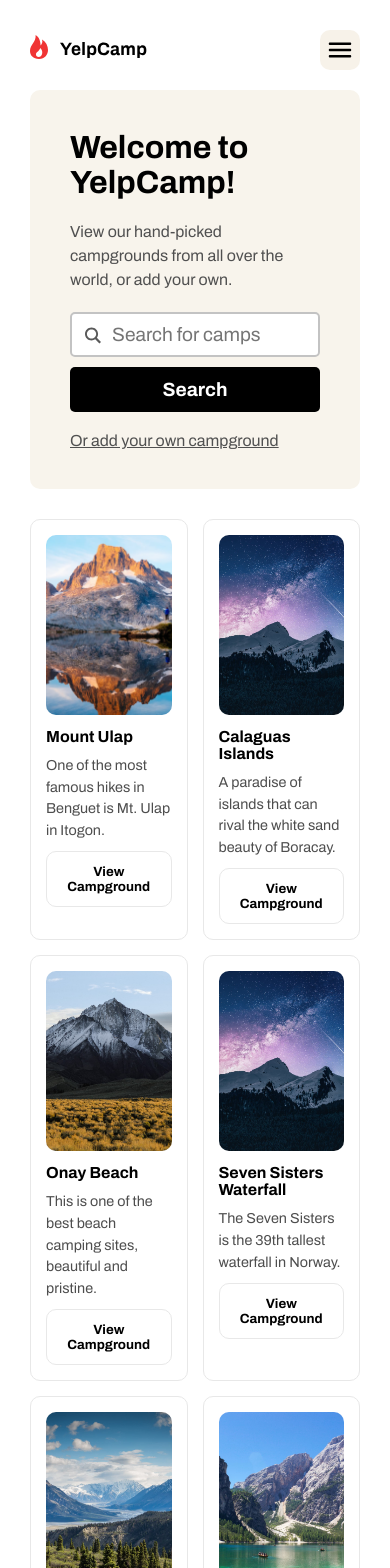
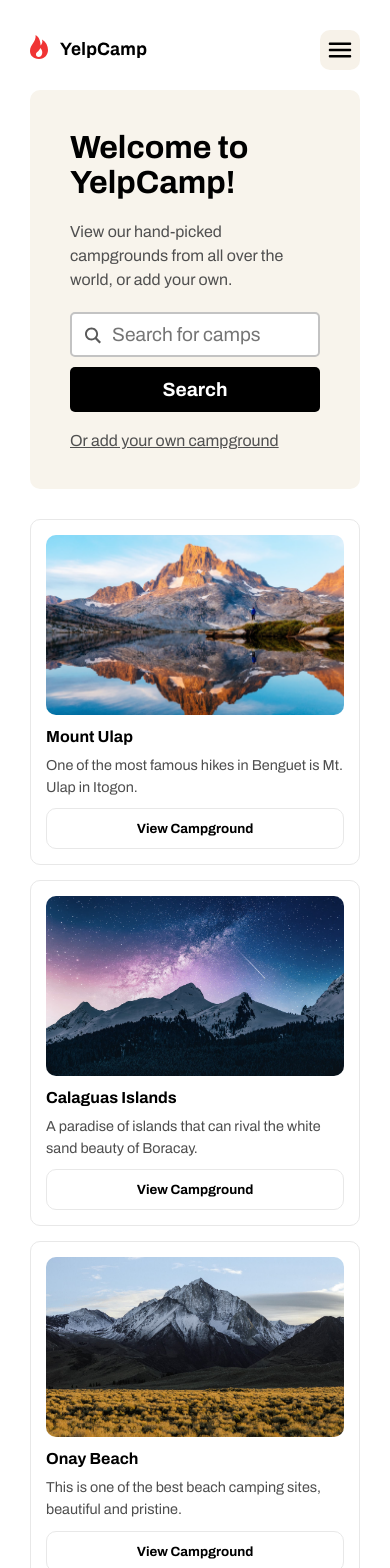
Before and after one commit to sparklaunch/yelpcamp, a React (Create React App) app: page /campgrounds in a window 390 px wide. Shown: the top 1568 px of the page. Built offline with nearby package versions, Linux system fonts and the light colour scheme.

Commit message:
Add Mobile CampItems

```diff
--- a/src/components/Home/Home.scss
+++ b/src/components/Home/Home.scss
@@ -79,6 +79,9 @@
                 width: 100%;
             }
         }
+        .camps {
+            grid-template-columns: repeat(auto-fill, minmax(45%, auto));
+        }
     }
 }
 
@@ -104,5 +107,8 @@
                 }
             }
         }
+        .camps {
+            grid-template-columns: auto;
+        }
     }
 }
--- a/src/components/Layout/Layout.scss
+++ b/src/components/Layout/Layout.scss
@@ -2,6 +2,12 @@
     width: 100vw;
     max-width: 100%;
     padding: 30px 120px;
+}
+
+@media all and (max-width: 1024px) {
+    .Layout {
+        padding: 50px;
+    }
 }
 
 @media all and (max-width: 500px) {
```
